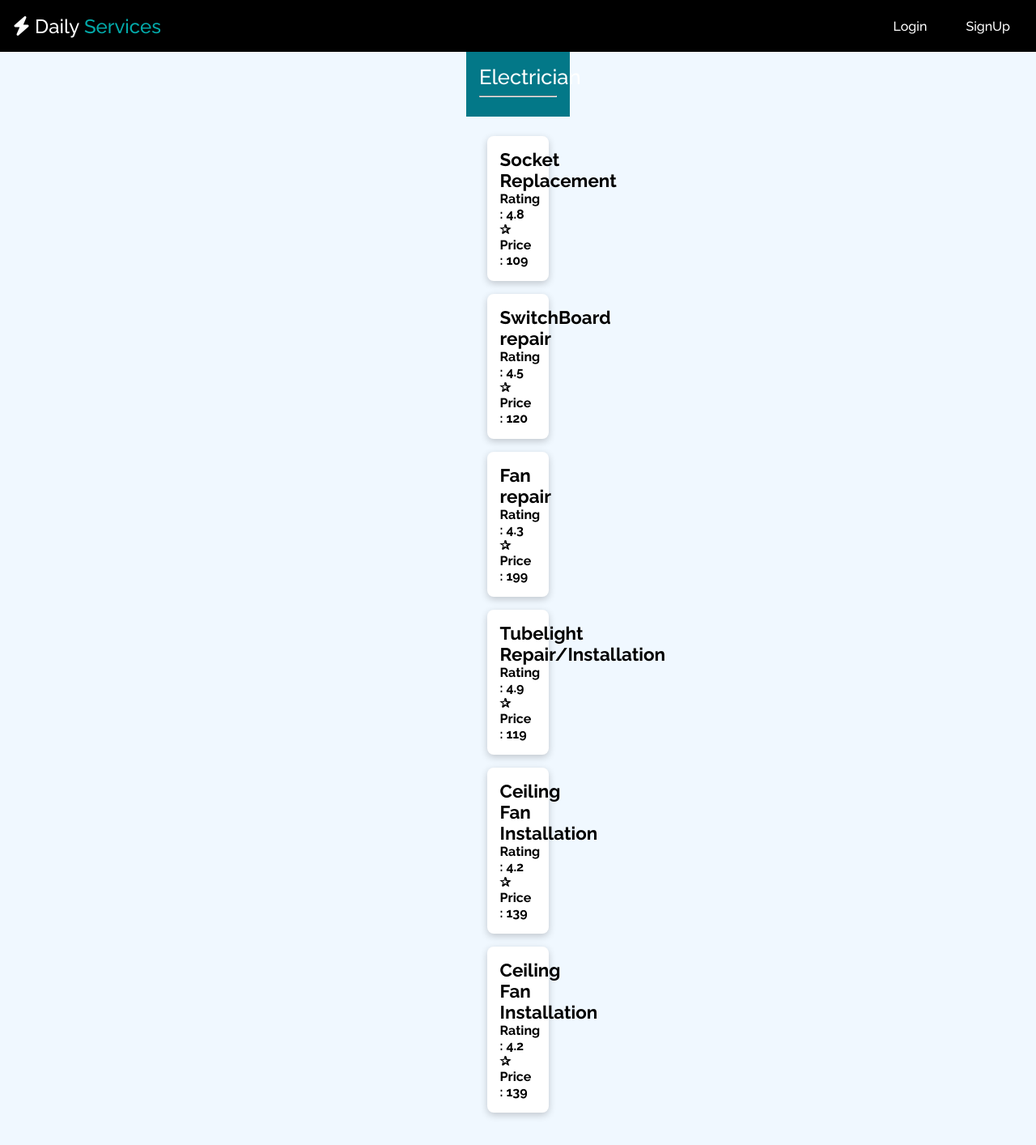
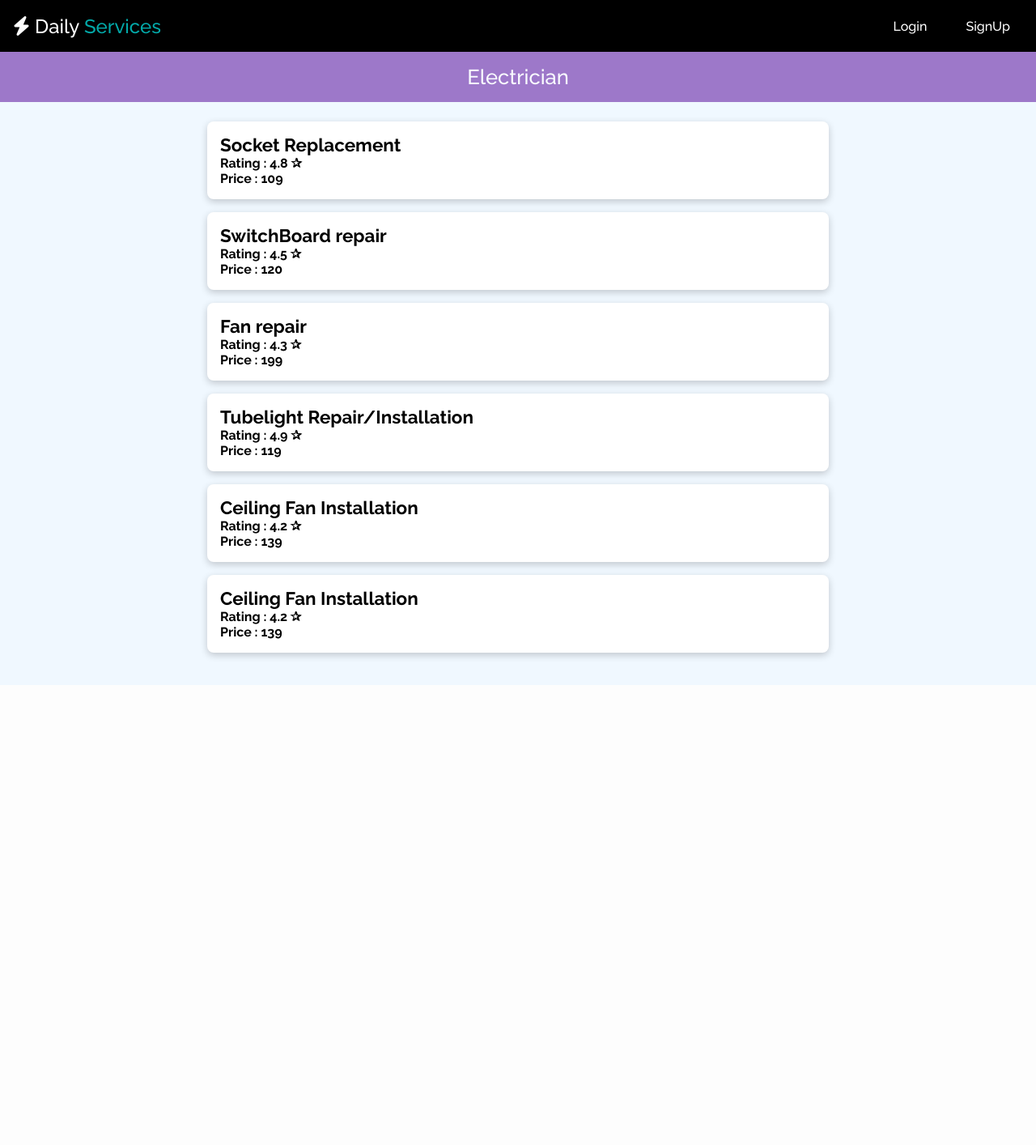
Before and after one commit to rutikgagare/dailyServicse, a PHP site: page /display.html in a window 1280 px wide. Shown: the whole page at 81% size. After the commit the page ends 846 px from the top, so only its background shows below. Run offline with PHP 8.4, Linux system fonts and the light colour scheme; some libraries are stand-ins or nearby versions.

Commit message:
changes in display section

```diff
--- a/display.html
+++ b/display.html
@@ -33,7 +33,6 @@
         <div class="display">
             <div class="heading">
                 <h2>Electrician</h2>
-                <hr>
             </div>
         </div>
 
--- a/style.css
+++ b/style.css
@@ -133,7 +133,7 @@ a{
 }
 
 .display{
-    width: 10%;
+    width: 100%;
     display: flex;
     flex-direction: column;
     justify-content: center;
@@ -146,7 +146,8 @@ a{
     top: 4rem;
     padding: 1rem;
     z-index: 5;
-    background-color: rgb(3, 120, 136);
+    background-color: rgb(102, 35, 165);
+    opacity: 0.6;
     margin-bottom: 1rem;
     color: white;
 }
```
